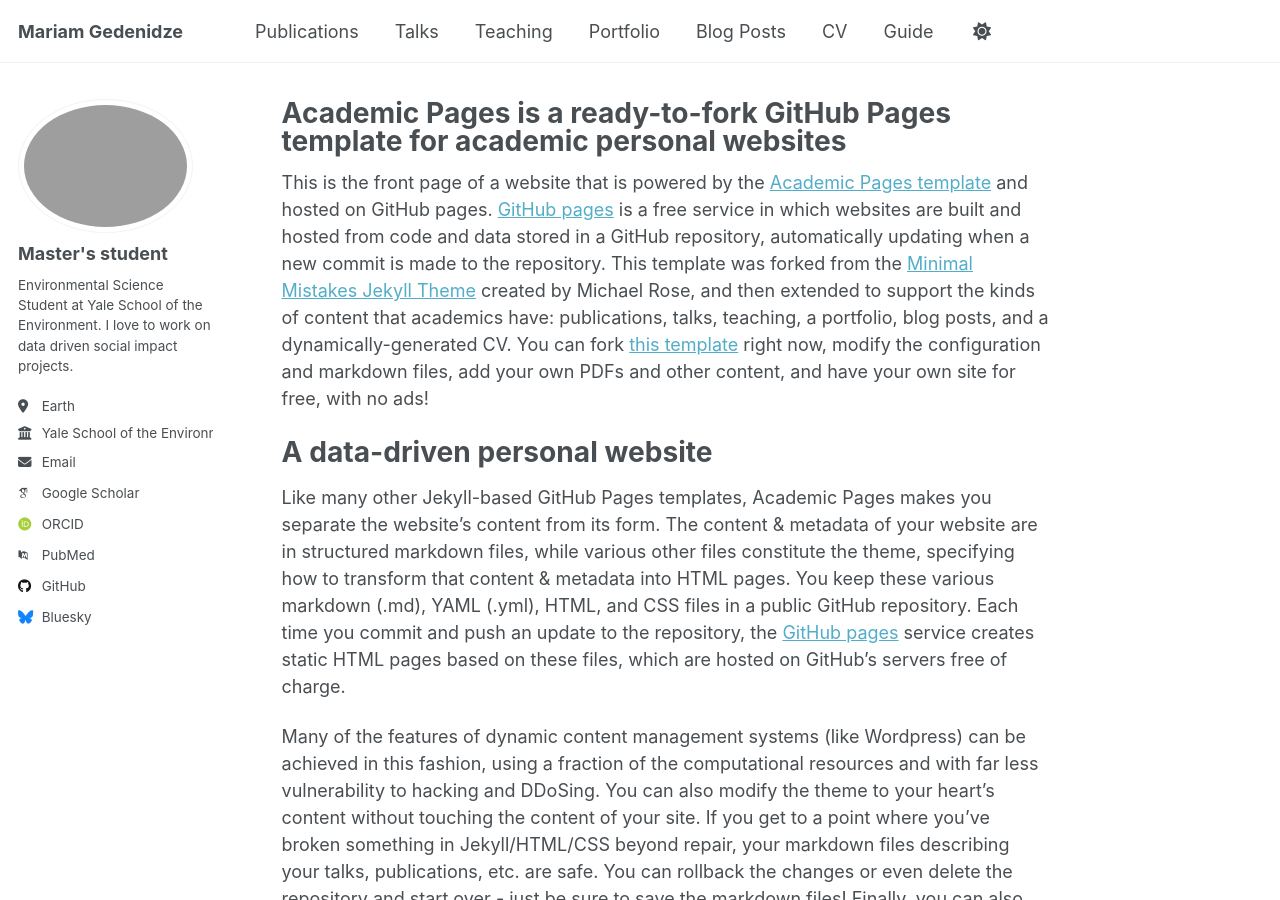
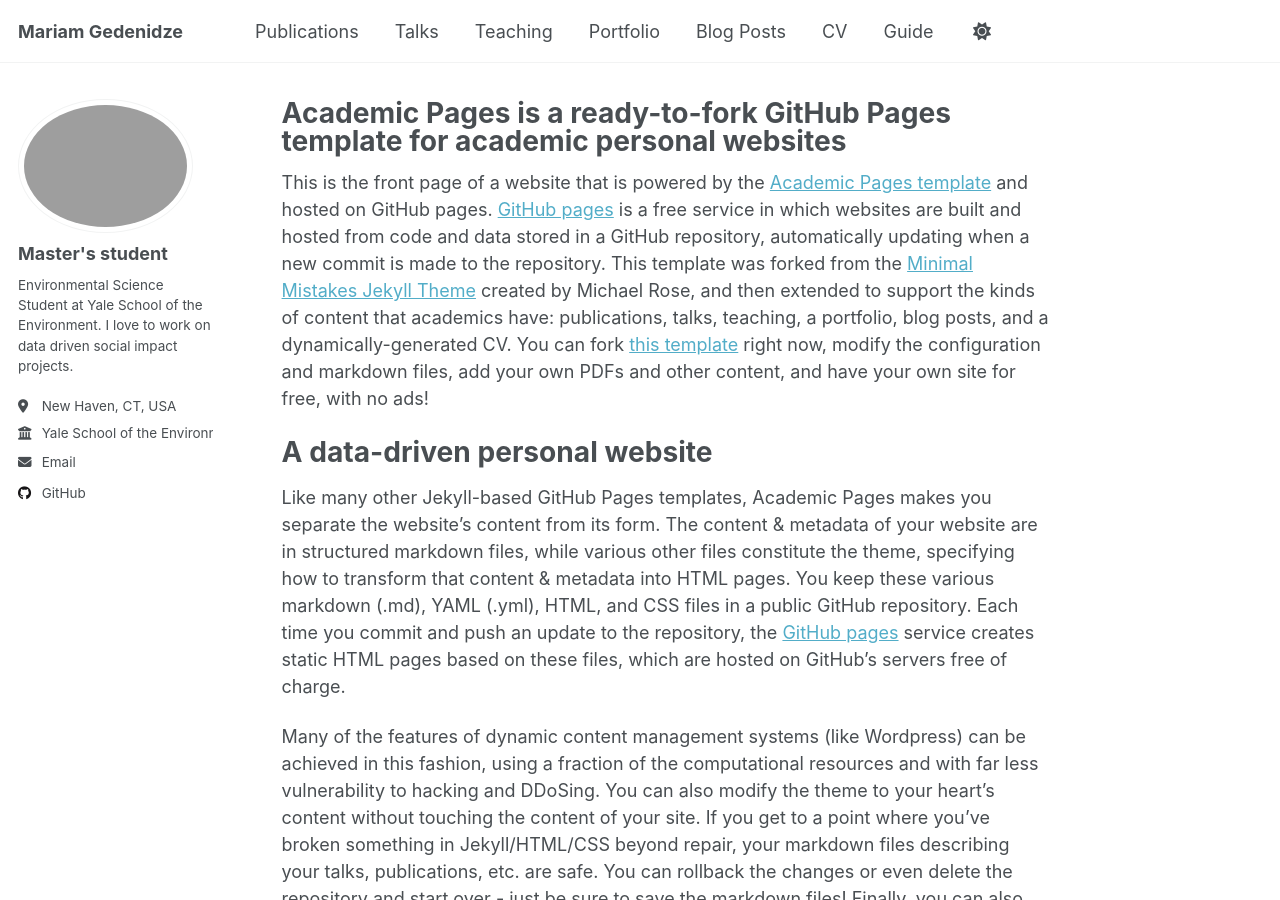
Before and after one commit to MariamGed/MariamGed.github.io, a Jekyll site: the page built from _pages/about.md, in a window 1280 px wide and 900 px high. Built offline with Jekyll 4.4.1, drawn with Linux system fonts in a browser that asks for light colours; some web fonts are replaced.

Commit message:
Update _config.yml

```diff
--- a/_config.yml
+++ b/_config.yml
@@ -26,7 +26,7 @@ author:
   name             : "Master's student"
   pronouns         : # example: "she/her"
   bio              : "Environmental Science Student at Yale School of the Environment. I love to work on data driven social impact projects."
-  location         : "Earth"
+  location         : "New Haven, CT, USA"
   employer         : "Yale School of the Environment"
   uri              : # URL
   email            : "mariam.gedenidze@yale.edu"
@@ -34,11 +34,11 @@ author:
   # Academic websites
   academia         : # URL
   arxiv            : # URL - Update with the correct link to your profile
-  googlescholar    : "https://scholar.google.com/citations?user=PS_CX0AAAAAJ"
+  googlescholar    : # "https://scholar.google.com/citations?user=PS_CX0AAAAAJ"
   impactstory      : # URL
-  orcid            : "http://orcid.org/yourorcidurl"
+  orcid            : # "http://orcid.org/yourorcidurl"
   semantic         : # URL
-  pubmed           : "https://www.ncbi.nlm.nih.gov/pubmed/?term=john+snow"
+  pubmed           : # "https://www.ncbi.nlm.nih.gov/pubmed/?term=john+snow"
   researchgate     : # URL
   scopus           : # URL
 
@@ -46,12 +46,12 @@ author:
   bitbucket        : # Username - Update with your username on the site
   codepen          : # Username
   dribbble         : # Username
-  github           : "academicpages"
+  github           : "MariamGed"
   kaggle           : # Username
   stackoverflow    : # User number or user number and name (i.e., use "1" or "1/jeff-atwood")
 
   # Social media
-  bluesky          : "bsky.app" # Replace this with you Bluesky username
+  bluesky          : #"bsky.app" # Replace this with you Bluesky username
   facebook         : # Username
   flickr           : # Username
   foursquare       : # Username
@@ -74,7 +74,7 @@ author:
   wikipedia        : # Username
   xing             : # Username
   youtube          : # Username
-  zhihu            : # Username
+  linkedIn         : 'https://www.linkedin.com/in/mariam-gedenidze-a0744b190/' # Username
 
 # Publication Category - The following the list of publication categories and their headings
 publication_category:
@@ -132,7 +132,7 @@ yandex_site_verification :
 
 # Social Sharing
 twitter:
-  username               : &twitter
+  username               : # &twitter
 facebook:
   username               :
   app_id                 :
```
